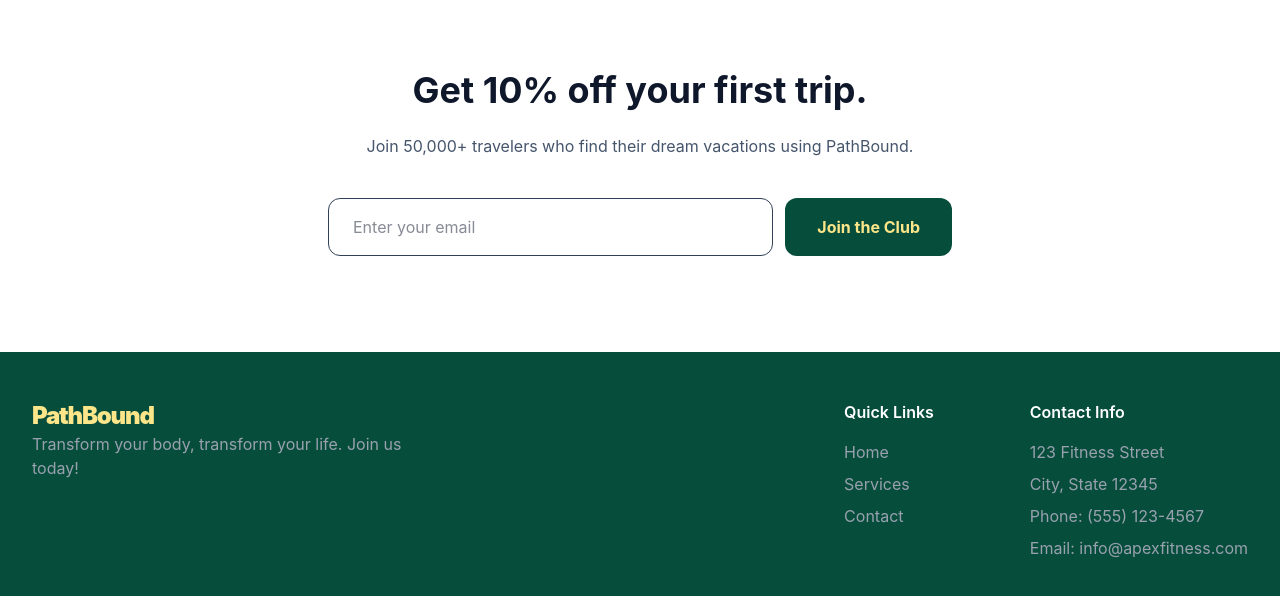
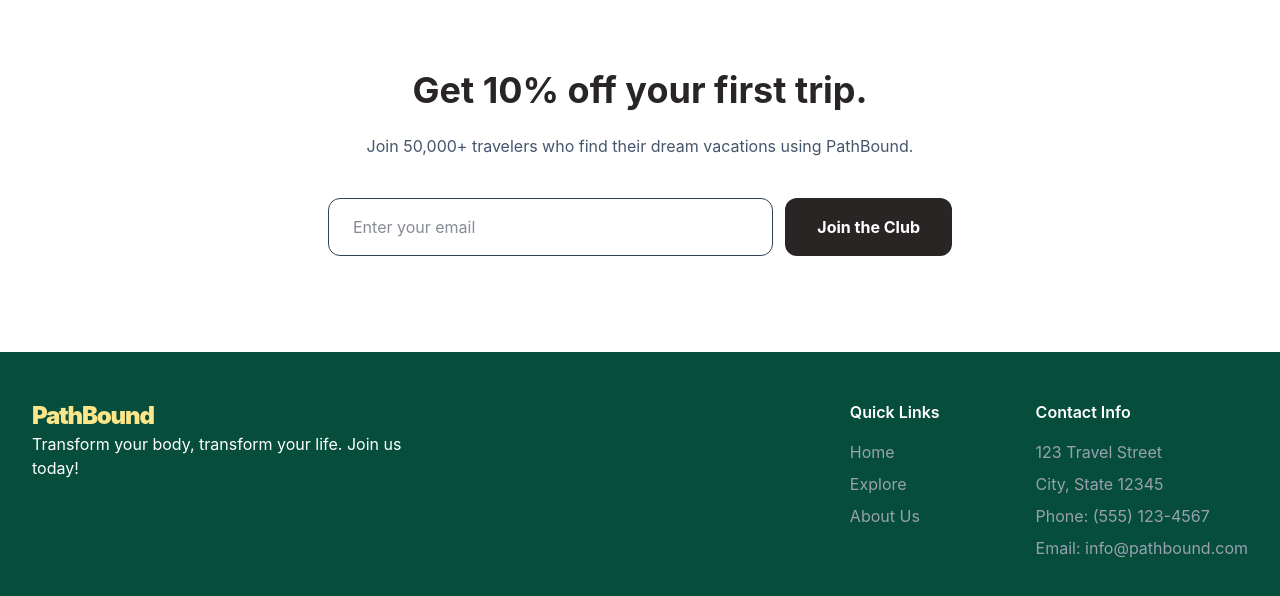
Before and after one commit to massacodes/pathbound, a React (Vite) app: page / in a window 1280 px wide. Shown: the part 1986-2582 px from the top of the page. Built offline with nearby package versions, Linux system fonts and the light colour scheme.

Commit message:
docs: update footer text

```diff
--- a/src/App.jsx
+++ b/src/App.jsx
@@ -101,7 +101,7 @@ function App() {
               <h2 className="text-3xl font-bold mb-4 text-ink">
                 Why book with PathBound?
               </h2>
-              <p className="">
+              <p>
                 We use the world's most advanced travel APIs to save you time
                 and money.
               </p>
@@ -167,7 +167,7 @@ function App() {
         {/* --- CTA SECTION --- */}
         <section id="deals" className="py-24 text-center">
           <div className="max-w-2xl mx-auto px-6">
-            <h2 className="text-4xl font-bold mb-6">
+            <h2 className="text-4xl text-ink font-bold mb-6">
               Get 10% off your first trip.
             </h2>
             <p className="text-slate-600 mb-10">
@@ -183,7 +183,7 @@ function App() {
                 placeholder="Enter your email"
                 className="flex-1 px-6 py-4 rounded-xl border border-slate-700 focus:ring-2 focus:ring-orange-500 outline-none"
               />
-              <button className="bg-primary text-accent px-8 py-4 rounded-xl font-bold hover:bg-[#053629] transition-all">
+              <button className="bg-ink text-white px-8 py-4 rounded-xl font-bold hover:bg-[#1b1918] transition-all">
                 Join the Club
               </button>
             </form>
--- a/src/components/layout/Footer.jsx
+++ b/src/components/layout/Footer.jsx
@@ -7,7 +7,7 @@ function Footer() {
             <div className="text-2xl font-black tracking-tighter text-accent cursor-pointer">
               PathBound
             </div>
-            <p className="text-gray-400">
+            <p className="text-white">
               Transform your body, transform your life. Join us today!
             </p>
           </div>
@@ -17,38 +17,29 @@ function Footer() {
               <h4 className="font-semibold mb-4">Quick Links</h4>
               <ul className="space-y-2 text-gray-400">
                 <li>
-                  <a
-                    href="index.html"
-                    className="hover:text-white transition-colors"
-                  >
+                  <a href="" className="hover:text-accent transition-colors">
                     Home
                   </a>
                 </li>
                 <li>
-                  <a
-                    href="services.html"
-                    class="hover:text-white transition-colors"
-                  >
-                    Services
+                  <a href="" className="hover:text-accent transition-colors">
+                    Explore
                   </a>
                 </li>
                 <li>
-                  <a
-                    href="contact.html"
-                    class="hover:text-white transition-colors"
-                  >
-                    Contact
+                  <a href="" className="hover:text-accent transition-colors">
+                    About Us
                   </a>
                 </li>
               </ul>
             </div>
             <div>
               <h4 className="font-semibold mb-4">Contact Info</h4>
-              <ul class="space-y-2 text-gray-400">
-                <li>123 Fitness Street</li>
+              <ul className="space-y-2 text-gray-400">
+                <li>123 Travel Street</li>
                 <li>City, State 12345</li>
                 <li>Phone: (555) 123-4567</li>
-                <li>Email: info@apexfitness.com</li>
+                <li>Email: info@pathbound.com</li>
               </ul>
             </div>
           </div>
```
